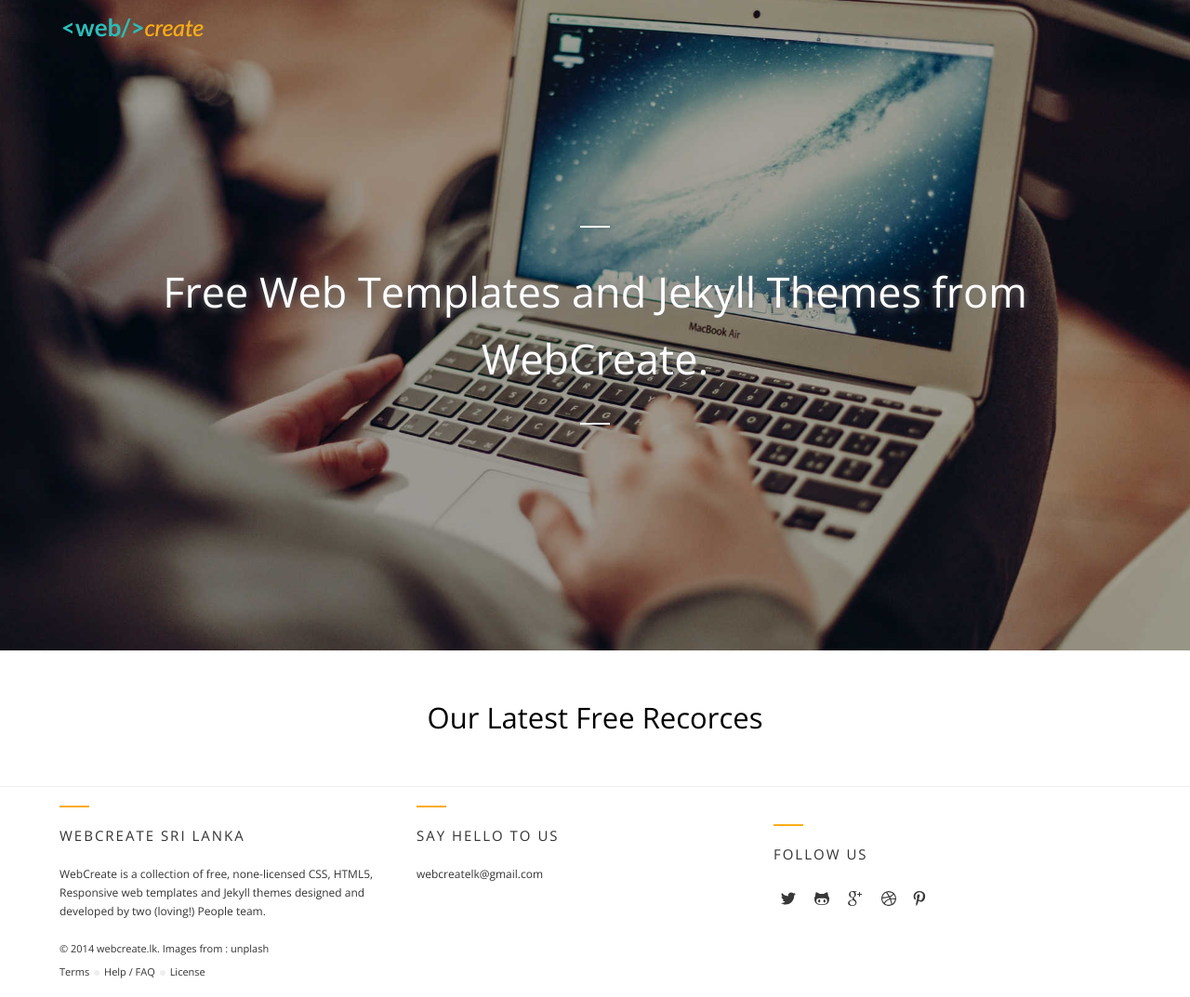
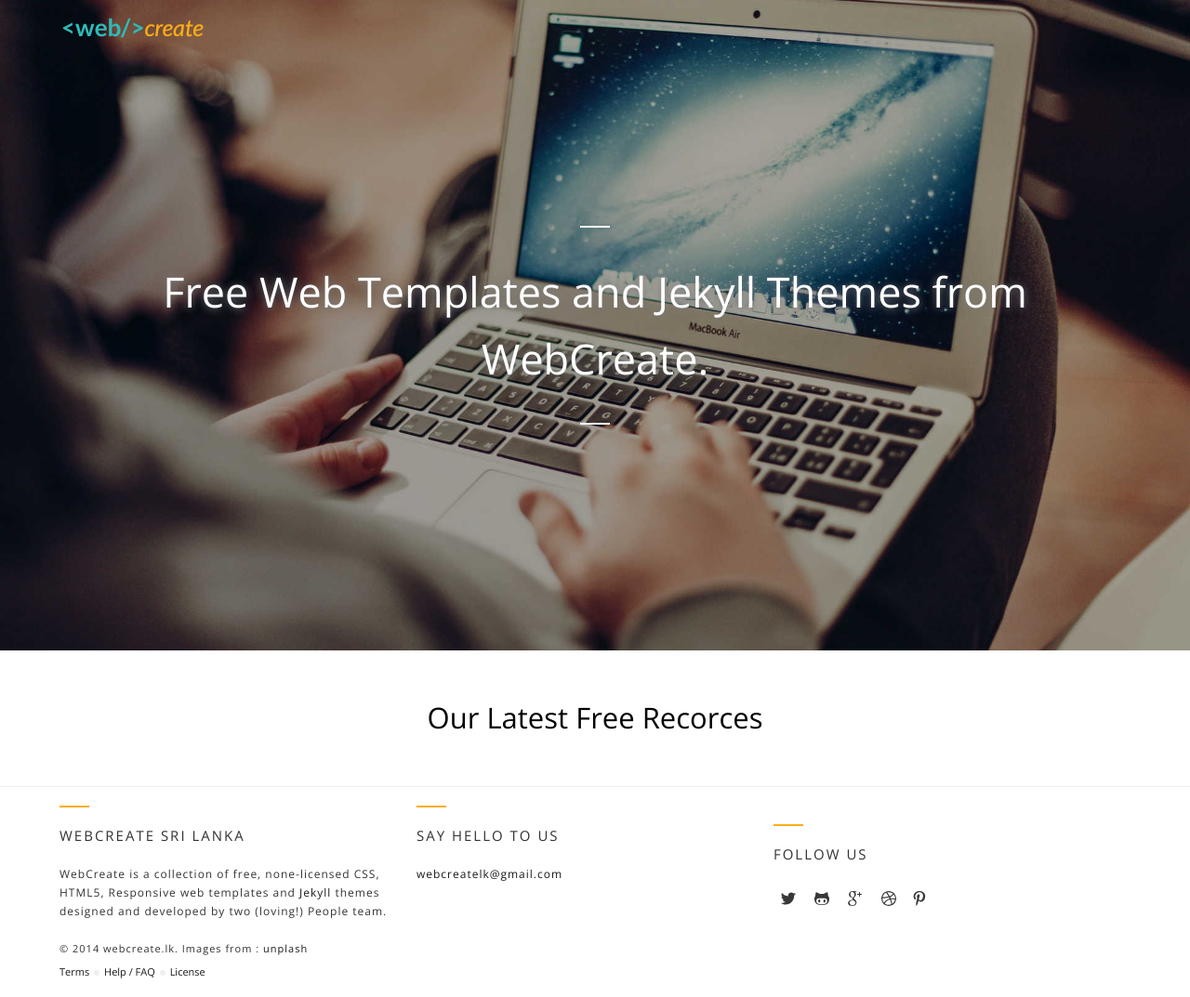
Before and after one commit to web-create/web-create.github.io, a Jekyll site: the page built from index.html, in a window 1280 px wide. Shown: the whole page at 93% size. Built offline with Jekyll 4.4.1, drawn with Linux system fonts in a browser that asks for light colours; nearby versions of some CDN libraries.

Commit message:
Letter space changed on footer text

```diff
--- a/_includes/main-footer.html
+++ b/_includes/main-footer.html
@@ -4,8 +4,9 @@
             <h4 class="title">WebCreate Sri Lanka</h4>
             <p>
                 WebCreate is a collection of free, none-licensed CSS, HTML5,
-                Responsive web templates and Jekyll themes designed and
-                developed by two (loving!) People team.
+                Responsive web templates and
+                <a href="http://jekyllrb.com/" target="_blank">Jekyll</a>
+                themes designed and developed by two (loving!) People team.
             </p>
         </div>
 
--- a/assets/css/main.scss
+++ b/assets/css/main.scss
@@ -459,6 +459,7 @@ Footer block
       @include font-size(12px);
       line-height: 1.7;
       padding-right: 12px;
+      letter-spacing: 1px;
     }
 
     .column {
@@ -492,7 +493,7 @@ Footer block
     a {
         border-bottom: 1px solid rgba(198, 70, 61, 0);
         text-decoration: none;
-        color: $footer-fg;
+        color: darken($footer-fg, 10%);
         @include transition(all 0.2s);
     }
 
```
